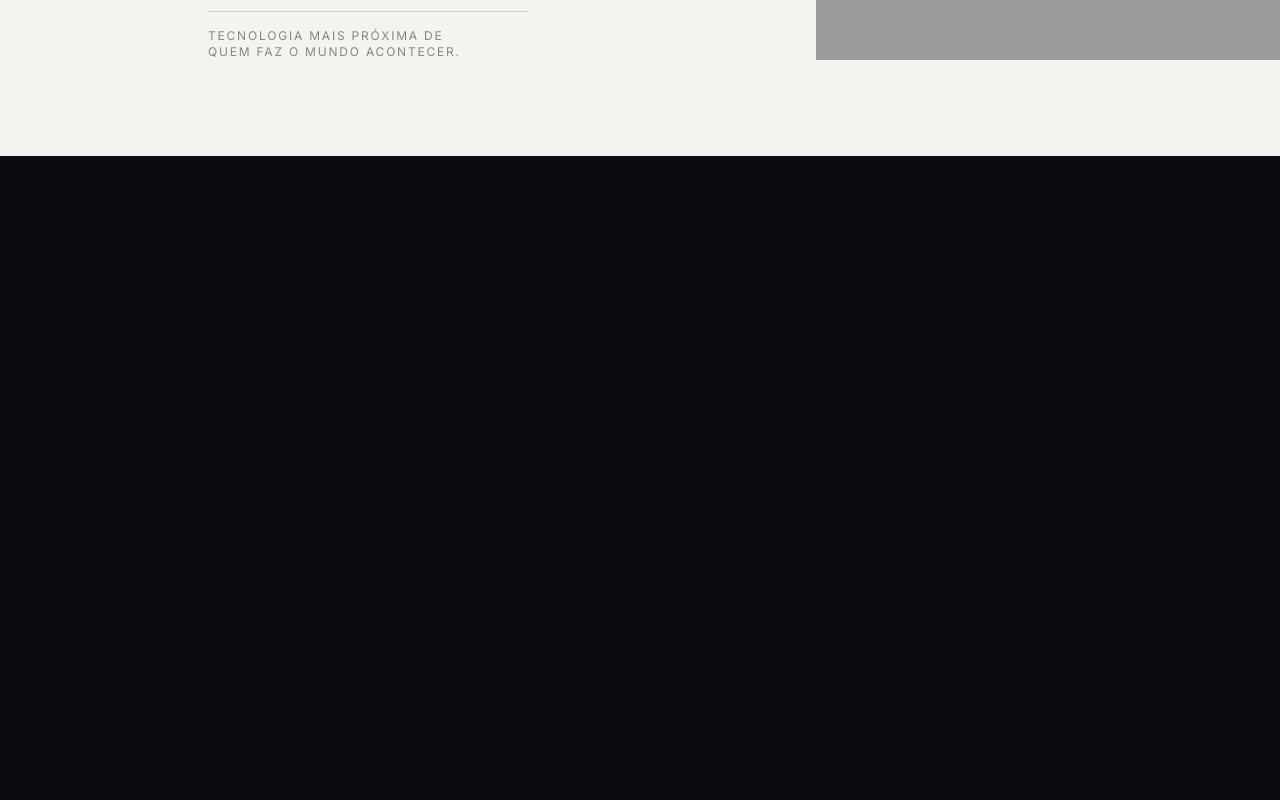
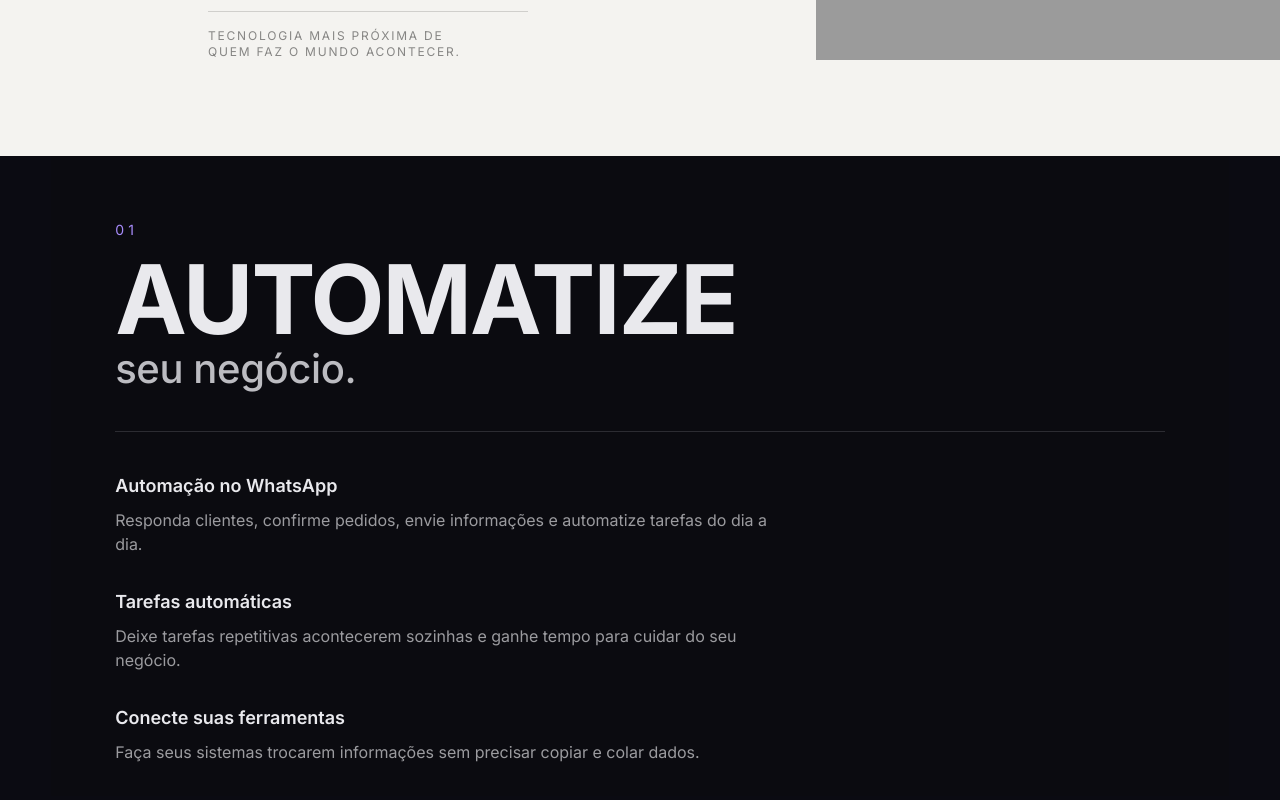
Before and after one commit to cabrasec/yzvt, a Next.js app: page / in a window 1280 px wide. Shown: the part 1602-2402 px from the top of the page. Before the commit the page ends 1758 px from the top, so only its background shows below. Built offline with nearby package versions, Linux system fonts and the light colour scheme; grey boxes are pictures that could not be loaded.

Commit message:
session 3

```diff
--- a/package.json
+++ b/package.json
@@ -14,6 +14,7 @@
     "typecheck": "tsc --noEmit"
   },
   "dependencies": {
+    "gsap": "^3.15.0",
     "lucide-react": "^1.46.0",
     "next": "16.3.5",
     "react": "19.2.8",
--- a/src/app/page.tsx
+++ b/src/app/page.tsx
@@ -1,11 +1,13 @@
 import { Hero } from "@/components/Hero";
 import { Purpose } from "@/components/Purpose";
+import { Process } from "@/components/Process";
 
 export default function Home() {
   return (
     <main>
       <Hero />
       <Purpose />
+      <Process />
     </main>
   );
 }
--- /dev/null
+++ b/src/components/Process.tsx
@@ -0,0 +1,173 @@
+import { Container } from "@/components/Container";
+
+type Entry = {
+  heading: string;
+  text: string;
+};
+
+type Panel = {
+  number: string;
+  phraseTop: string;
+  phraseBottom: string;
+  entries: Entry[];
+  surface: string;
+  numberColor: string;
+  headingColor: string;
+  subColor: string;
+  dividerColor: string;
+  bodyColor: string;
+};
+
+const panels: Panel[] = [
+  {
+    number: "01",
+    phraseTop: "AUTOMATIZE",
+    phraseBottom: "seu negócio.",
+    surface: "bg-[#0B0B10]",
+    numberColor: "text-accent-2",
+    headingColor: "text-text",
+    subColor: "text-text/80",
+    dividerColor: "border-text/15",
+    bodyColor: "text-text/65",
+    entries: [
+      {
+        heading: "Automação no WhatsApp",
+        text: "Responda clientes, confirme pedidos, envie informações e automatize tarefas do dia a dia.",
+      },
+      {
+        heading: "Tarefas automáticas",
+        text: "Deixe tarefas repetitivas acontecerem sozinhas e ganhe tempo para cuidar do seu negócio.",
+      },
+      {
+        heading: "Conecte suas ferramentas",
+        text: "Faça seus sistemas trocarem informações sem precisar copiar e colar dados.",
+      },
+    ],
+  },
+  {
+    number: "02",
+    phraseTop: "CRIE",
+    phraseBottom: "o que sua empresa precisa.",
+    surface: "bg-[#45238A]",
+    numberColor: "text-text/60",
+    headingColor: "text-text",
+    subColor: "text-text/80",
+    dividerColor: "border-text/20",
+    bodyColor: "text-text/70",
+    entries: [
+      {
+        heading: "Um sistema para sua empresa",
+        text: "Tenha uma ferramenta feita para a maneira como o seu negócio funciona.",
+      },
+      {
+        heading: "Site ou aplicação web",
+        text: "Crie uma presença digital ou uma ferramenta que ajude sua empresa a vender e trabalhar melhor.",
+      },
+      {
+        heading: "Uma solução sob medida",
+        text: "Quando uma ferramenta pronta não resolve, criamos uma solução para sua necessidade.",
+      },
+    ],
+  },
+  {
+    number: "03",
+    phraseTop: "TRANSFORME",
+    phraseBottom: "SUA IDEIA.",
+    surface: "bg-[#0B0B10]",
+    numberColor: "text-accent-2",
+    headingColor: "text-text",
+    subColor: "text-text/80",
+    dividerColor: "border-text/15",
+    bodyColor: "text-text/65",
+    entries: [
+      {
+        heading: "Tire sua ideia do papel",
+        text: "Transforme uma ideia em uma primeira versão funcionando.",
+      },
+      {
+        heading: "Crie seu próprio produto",
+        text: "Desenvolva um software para oferecer aos seus clientes.",
+      },
+      {
+        heading: "SaaS e MicroSaaS",
+        text: "Transforme uma solução em um produto digital que pode crescer junto com o negócio.",
+      },
+    ],
+  },
+];
+
+export function Process() {
+  return (
+    <>
+      <section className="relative z-0 bg-bg pb-8 pt-20 text-text sm:pb-10 sm:pt-24 lg:pb-10 lg:pt-28">
+        <Container>
+          <span className="block text-sm tracking-[0.3em] text-accent-2">03</span>
+          <h2 className="mt-4 max-w-3xl text-4xl font-bold uppercase leading-[1.05] tracking-[-0.01em] sm:text-5xl lg:text-6xl">
+            O que podemos fazer pelo seu negócio.
+          </h2>
+          <p className="mt-6 max-w-lg text-lg text-text/75">
+            Automatize tarefas. Crie sistemas. Transforme ideias em produtos.
+          </p>
+        </Container>
+      </section>
+
+      {/*
+        Sticky stacking cards, 100% CSS (sem GSAP, sem interceptar o scroll).
+        Cada painel vive dentro de um "slot" alto (motion-safe:h-[180vh]); o
+        painel em si é position:sticky com o mesmo top em todos os slots.
+        Com slots simplesmente encostados, sobra um vão de exatamente
+        1 altura de painel (80vh) entre o painel N se soltar do topo e o
+        painel N+1 começar a grudar — nenhum dos dois fica sticky nesse
+        intervalo. Por isso cada slot (a partir do 2º) recebe uma margem
+        negativa de -80vh, cancelando esse vão: o painel seguinte já está
+        colado no topo exatamente quando o anterior se solta, sem salto.
+        O container recebe também uma margem negativa fixa (calibrada por
+        breakpoint) que puxa o 1º slot para cima, sobrepondo-o à intro —
+        assim o Painel 01 já nasce cobrindo o texto da intro, em vez de
+        aparecer só depois dela ter rolado para fora.
+      */}
+      <div className="relative z-10 motion-safe:-mt-[342px] motion-safe:sm:-mt-[353px] motion-safe:lg:-mt-[394px]">
+        {panels.map((panel, index) => (
+          <div
+            key={panel.number}
+            className={`relative motion-safe:h-[180vh] ${index > 0 ? "motion-safe:-mt-[80vh]" : ""}`}
+            style={{ zIndex: index + 1 }}
+          >
+            <article
+              className={`relative mx-auto flex min-h-[32rem] w-full flex-col justify-start overflow-hidden px-6 py-14 sm:px-10 sm:py-16 lg:px-16 lg:py-16 motion-safe:sticky motion-safe:top-[10vh] motion-safe:h-[80vh] motion-safe:min-h-0 motion-safe:w-[92%] ${panel.surface}`}
+            >
+              <span className={`block text-sm tracking-[0.3em] ${panel.numberColor}`}>
+                {panel.number}
+              </span>
+              <p
+                className={`mt-4 text-[clamp(2.75rem,8.5vw,6rem)] font-bold uppercase leading-[0.9] tracking-[-0.02em] ${panel.headingColor}`}
+              >
+                {panel.phraseTop}
+              </p>
+              <p
+                className={`mt-1 text-[clamp(1.5rem,3.5vw,2.5rem)] font-medium leading-[1.1] tracking-[-0.01em] ${panel.subColor}`}
+              >
+                {panel.phraseBottom}
+              </p>
+
+              <div className={`mt-8 border-t lg:mt-10 ${panel.dividerColor}`} />
+
+              <div className="mt-8 flex flex-col gap-6 lg:mt-10 lg:max-w-2xl lg:gap-8">
+                {panel.entries.map((entry) => (
+                  <div key={entry.heading}>
+                    <p className={`text-base font-semibold sm:text-lg ${panel.headingColor}`}>
+                      {entry.heading}
+                    </p>
+                    <p className={`mt-2 text-sm sm:text-base ${panel.bodyColor}`}>
+                      {entry.text}
+                    </p>
+                  </div>
+                ))}
+              </div>
+            </article>
+          </div>
+        ))}
+      </div>
+    </>
+  );
+}
```
Also changed, not shown: 1 other file (tests, documents, lock files or other folders).
